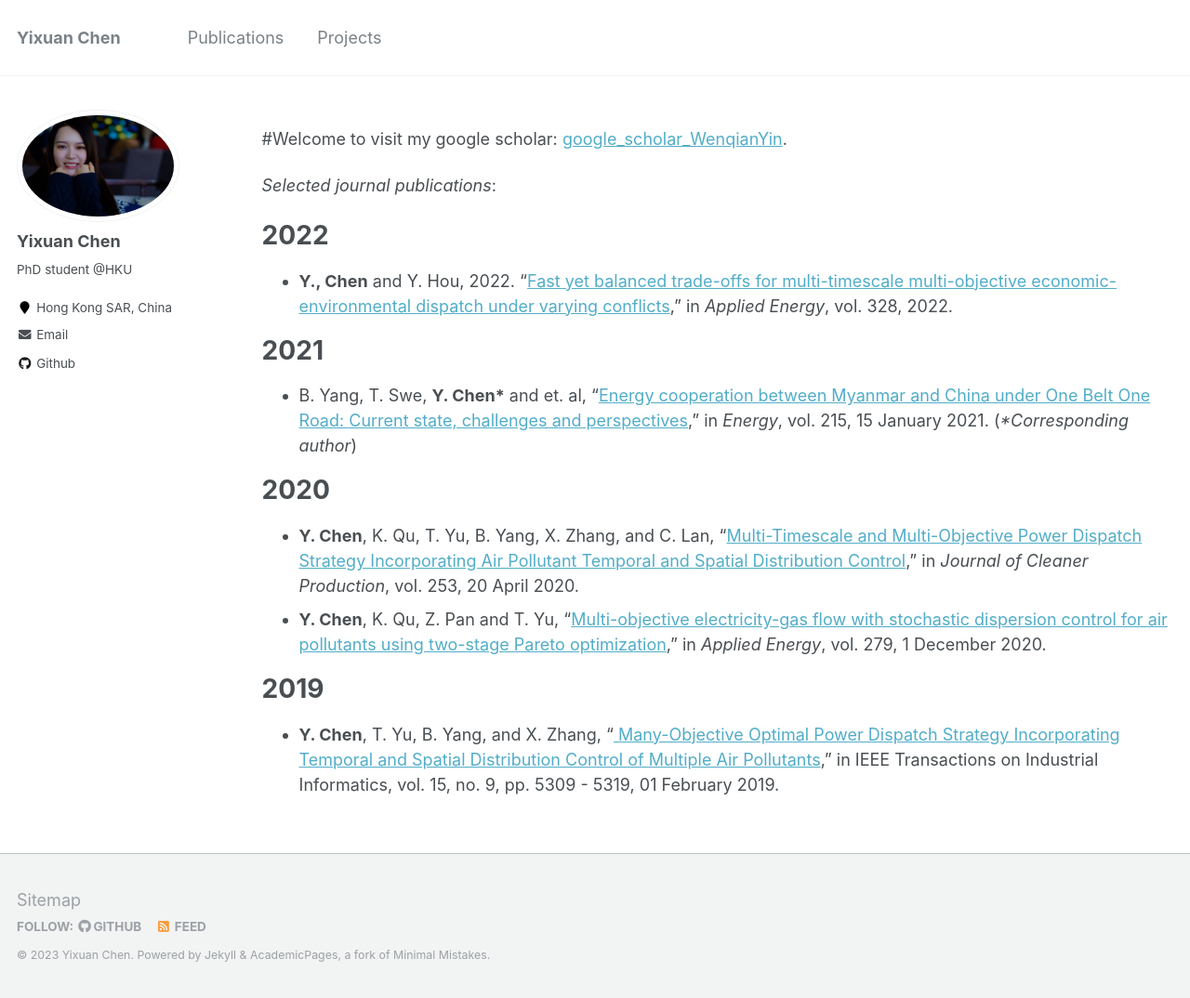
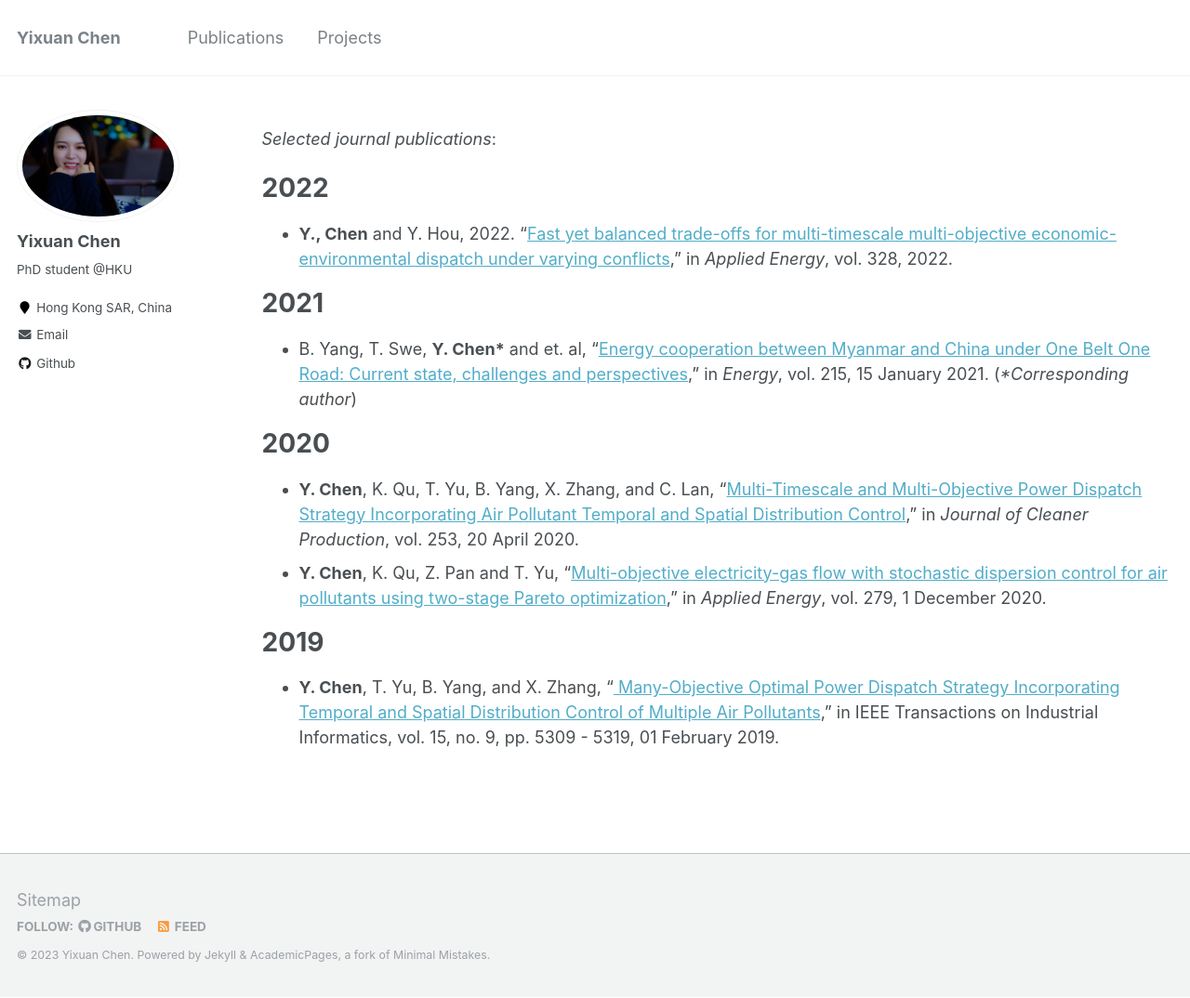
Before and after one commit to Yixuan-Chen0614/webpage-main, a Jekyll site: the page built from _pages/cv.md, in a window 1280 px wide and 1074 px high. Shown: the whole window at 93% size. Built offline with Jekyll 4.4.1, drawn with Linux system fonts in a browser that asks for light colours.

Commit message:
Update cv.md

```diff
--- a/_pages/cv.md
+++ b/_pages/cv.md
@@ -8,7 +8,7 @@ redirect_from:
 
 {% include base_path %}
 
-#Welcome to visit my google scholar: [google_scholar_WenqianYin](https://scholar.google.com/citations?hl=en&user=w-p37TgAAAAJ&view_op=list_works&sortby=pubdate).
+
 
 _Selected journal publications_:
 
```
